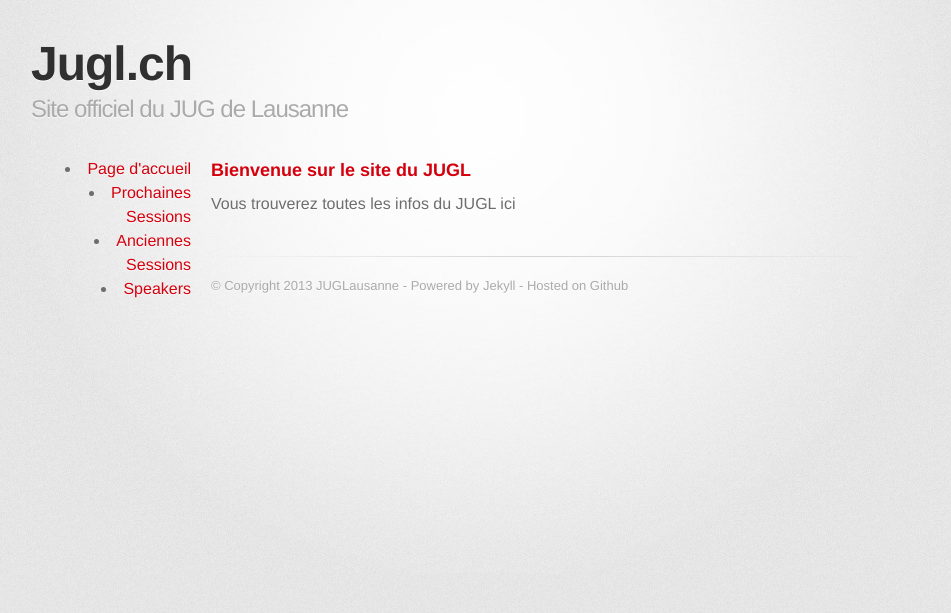
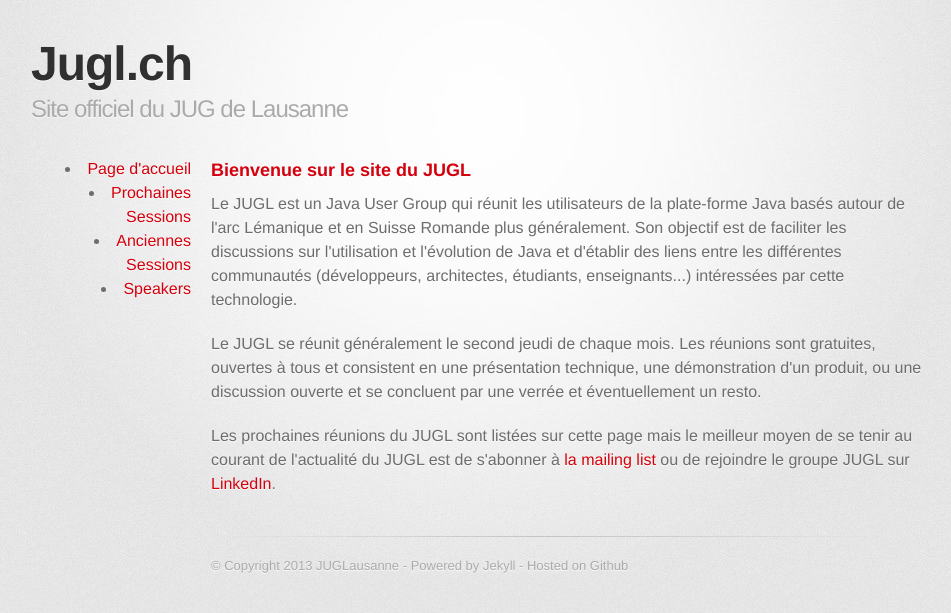
Before and after one commit to JUGLausanne/JUGLausanne.github.io, a Jekyll site: the page built from index.html, in a window 1280 px wide. Shown: the top 613 px of the page, without its empty margins (159-1110 px from the left). Built offline with Jekyll 4.4.1, drawn with Linux system fonts in a browser that asks for light colours; some web fonts are replaced; Markdown is read by kramdown in place of the engine named in the settings.

Commit message:
Add main page content

```diff
--- a/index.html
+++ b/index.html
@@ -3,4 +3,6 @@
 title: JUGL
 ---
 <h3>Bienvenue sur le site du JUGL</h3>
-<p>Vous trouverez toutes les infos du JUGL ici</p>
+<p>Le JUGL est un Java User Group qui réunit les utilisateurs de la plate-forme Java basés autour de l'arc Lémanique et en Suisse Romande plus généralement. Son objectif est de faciliter les discussions sur l'utilisation et l'évolution de Java et d'établir des liens entre les différentes communautés (développeurs, architectes, étudiants, enseignants...) intéressées par cette technologie.</p>
+<p>Le JUGL se réunit généralement <b>le second jeudi de chaque mois</b>. Les réunions sont gratuites, ouvertes à tous et consistent en une présentation technique, une démonstration d'un produit, ou une discussion ouverte et se concluent par une verrée et éventuellement un resto.</p>
+<p>Les prochaines réunions du JUGL sont listées sur cette page mais le meilleur moyen de se tenir au courant de l'actualité du JUGL est de s'abonner à <a href="http://jugl.myxwiki.org/xwiki/bin/view/Main/Mailing+List">la mailing list</a> ou de rejoindre le groupe JUGL sur <a href="http://www.linkedin.com/groups?gid=1773026&trk=hb_side_g">LinkedIn</a>.</p>
```
